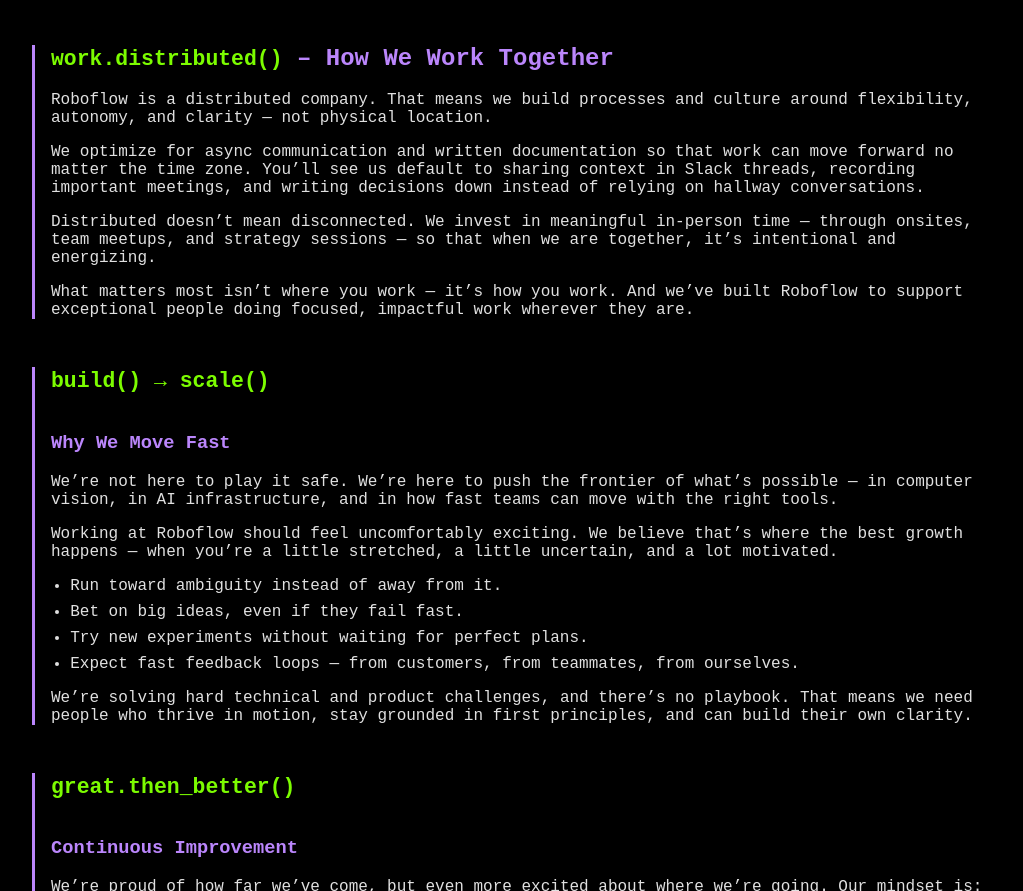
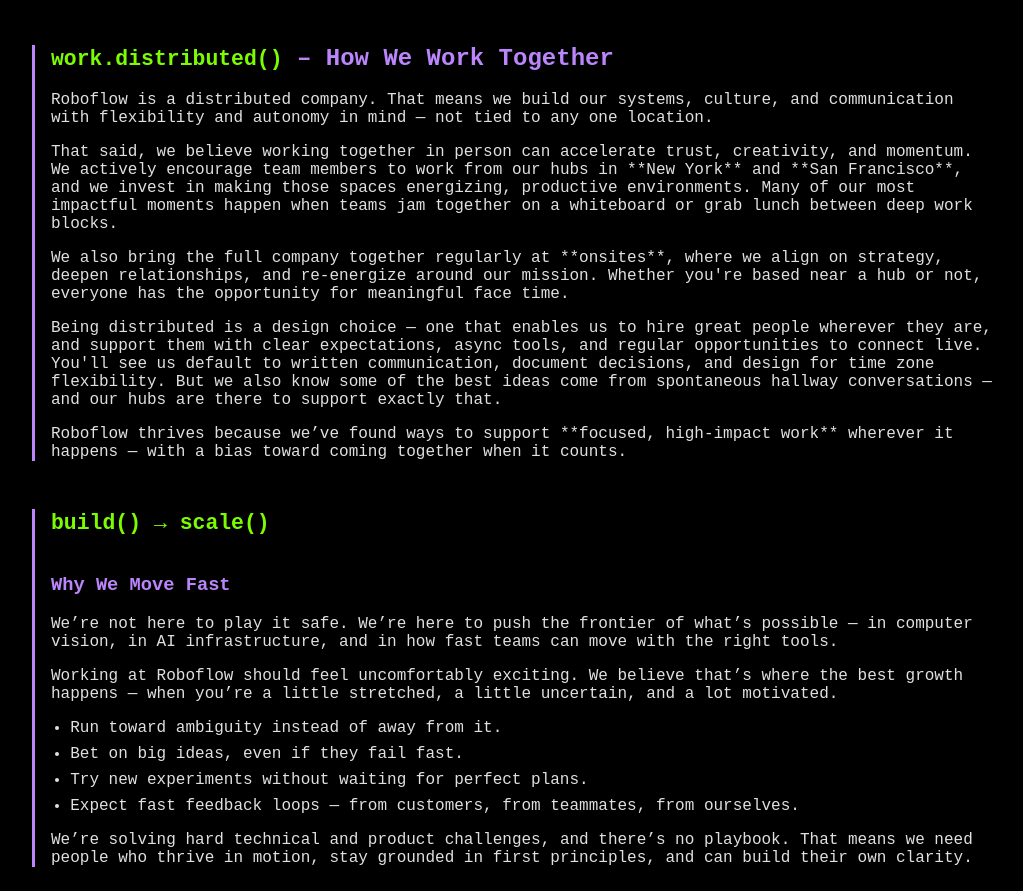
Before and after one commit to saasykate/roboflow-os, a plain HTML site: page index.html in a window 1280 px wide. Shown: the part 2288-3179 px from the top of the page, without its empty margins (128-1151 px from the left). Drawn offline with Linux system fonts and the light colour scheme.

Commit message:
Update index.html
updated language for hubs

```diff
--- a/index.html
+++ b/index.html
@@ -164,12 +164,13 @@
     <p>Trust also means giving people access to what’s happening across the company. We work in the open, document decisions, and default to transparency — whether it’s metrics, strategy, or mistakes. We believe anyone at Roboflow should be able to answer “why are we doing this?” and “how can I help?”</p>
   </div>
 
-  <div class="section" id="distributed">
+<div class="section" id="distributed">
   <h2><code>work.distributed()</code> – How We Work Together</h2>
-  <p>Roboflow is a distributed company. That means we build processes and culture around flexibility, autonomy, and clarity — not physical location.</p>
-  <p>We optimize for async communication and written documentation so that work can move forward no matter the time zone. You’ll see us default to sharing context in Slack threads, recording important meetings, and writing decisions down instead of relying on hallway conversations.</p>
-  <p>Distributed doesn’t mean disconnected. We invest in meaningful in-person time — through onsites, team meetups, and strategy sessions — so that when we are together, it’s intentional and energizing.</p>
-  <p>What matters most isn’t where you work — it’s how you work. And we’ve built Roboflow to support exceptional people doing focused, impactful work wherever they are.</p>
+  <p>Roboflow is a distributed company. That means we build our systems, culture, and communication with flexibility and autonomy in mind — not tied to any one location.</p>
+  <p>That said, we believe working together in person can accelerate trust, creativity, and momentum. We actively encourage team members to work from our hubs in **New York** and **San Francisco**, and we invest in making those spaces energizing, productive environments. Many of our most impactful moments happen when teams jam together on a whiteboard or grab lunch between deep work blocks.</p>
+  <p>We also bring the full company together regularly at **onsites**, where we align on strategy, deepen relationships, and re-energize around our mission. Whether you're based near a hub or not, everyone has the opportunity for meaningful face time.</p>
+  <p>Being distributed is a design choice — one that enables us to hire great people wherever they are, and support them with clear expectations, async tools, and regular opportunities to connect live. You'll see us default to written communication, document decisions, and design for time zone flexibility. But we also know some of the best ideas come from spontaneous hallway conversations — and our hubs are there to support exactly that.</p>
+  <p>Roboflow thrives because we’ve found ways to support **focused, high-impact work** wherever it happens — with a bias toward coming together when it counts.</p>
 </div>
 
   <div class="section" id="build">
```
